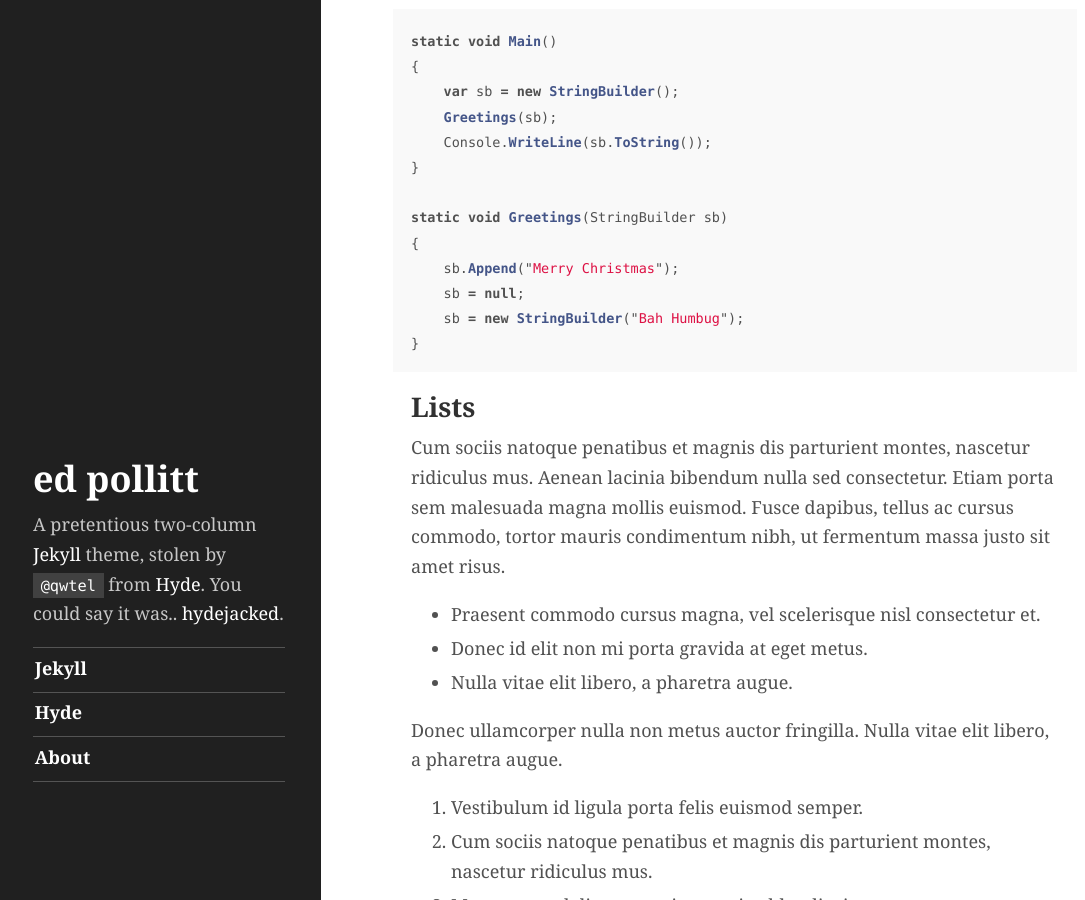
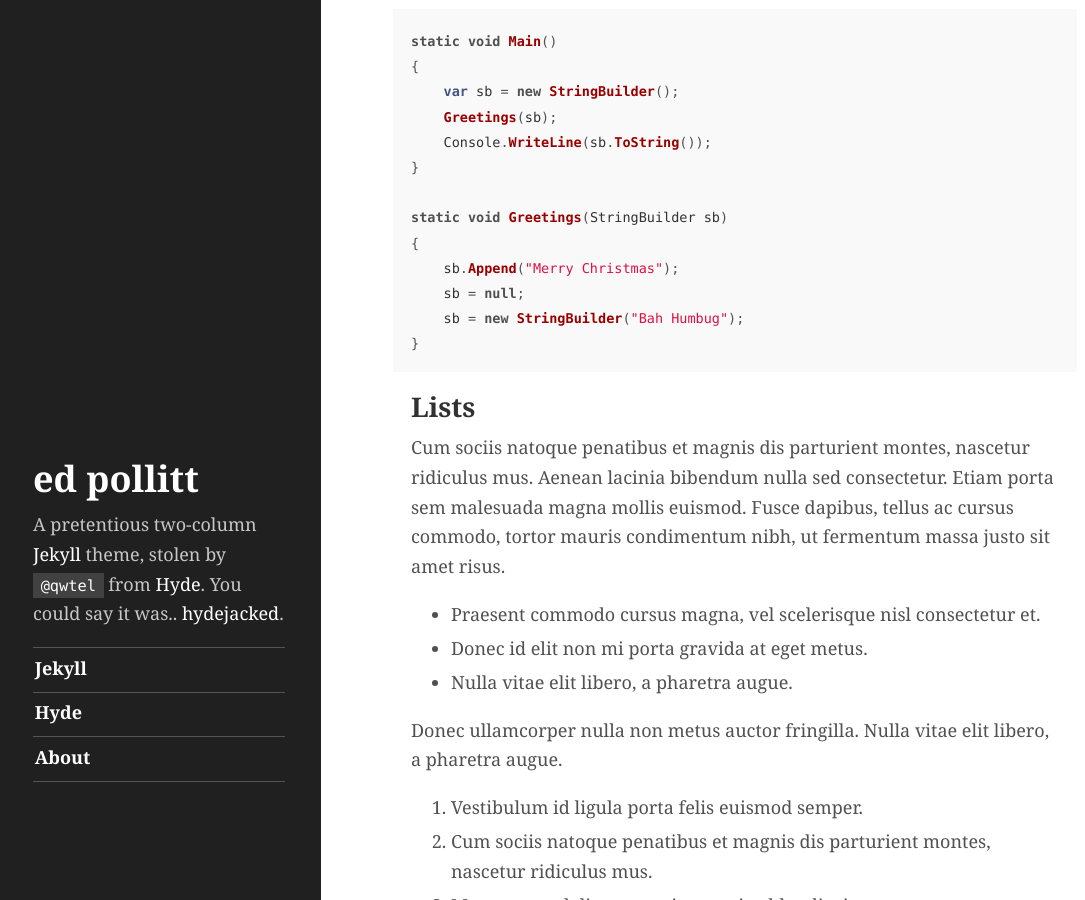
Before and after one commit to edpollitt/edpollitt.github.io, a Jekyll site: the page built from _posts/2012-02-07-example-content.md, in a window 1280 px wide and 900 px high, scrolled down 2091 px. Shown: the whole window, without its empty margins (3-1088 px from the left). Built offline with Jekyll 4.4.1, drawn with Linux system fonts in a browser that asks for light colours.

Commit message:
test csharp highlighting

```diff
--- a/_posts/2012-02-07-example-content.md
+++ b/_posts/2012-02-07-example-content.md
@@ -61,7 +61,7 @@ static void Greetings(StringBuilder sb)
 }
 {% endhighlight %}
 
-~~~js
+~~~csharp
 static void Main()
 {
     var sb = new StringBuilder();
```
